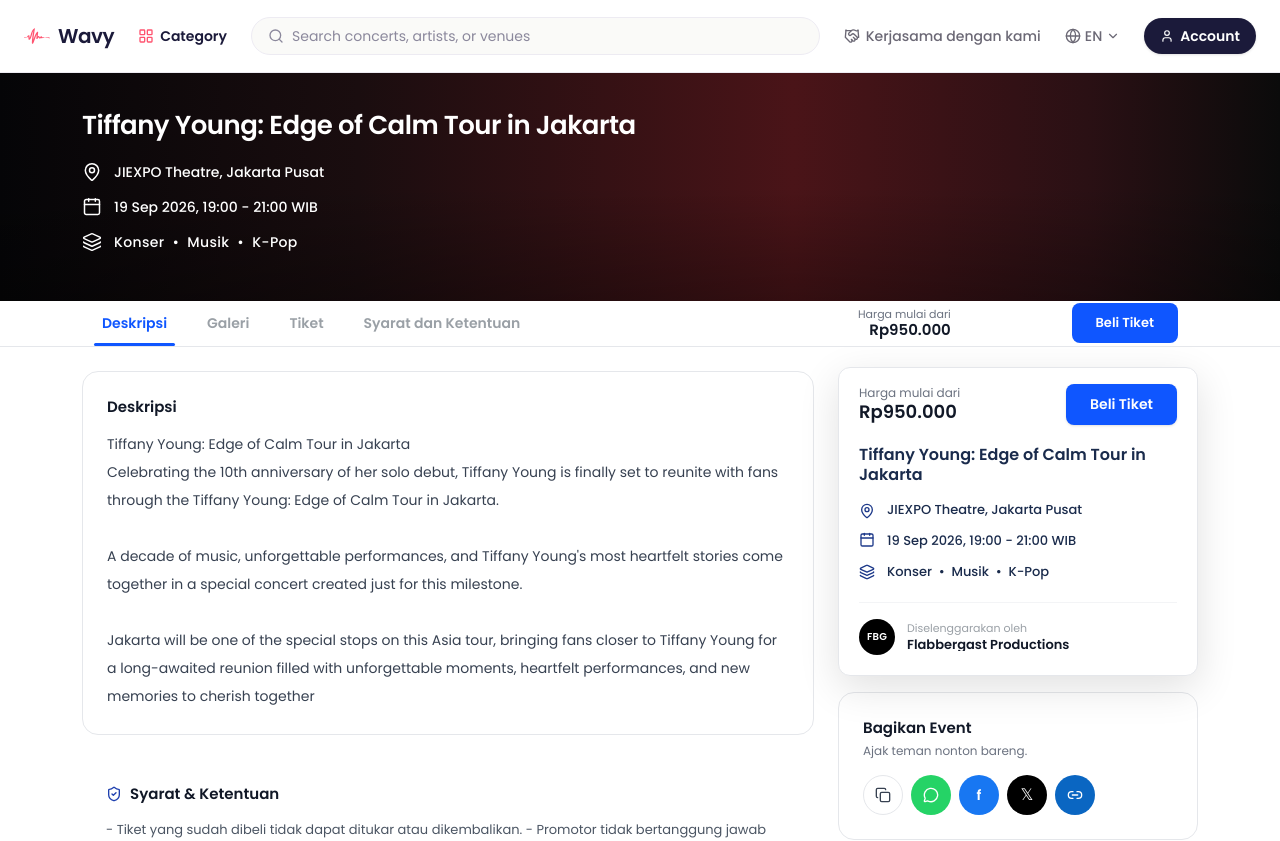
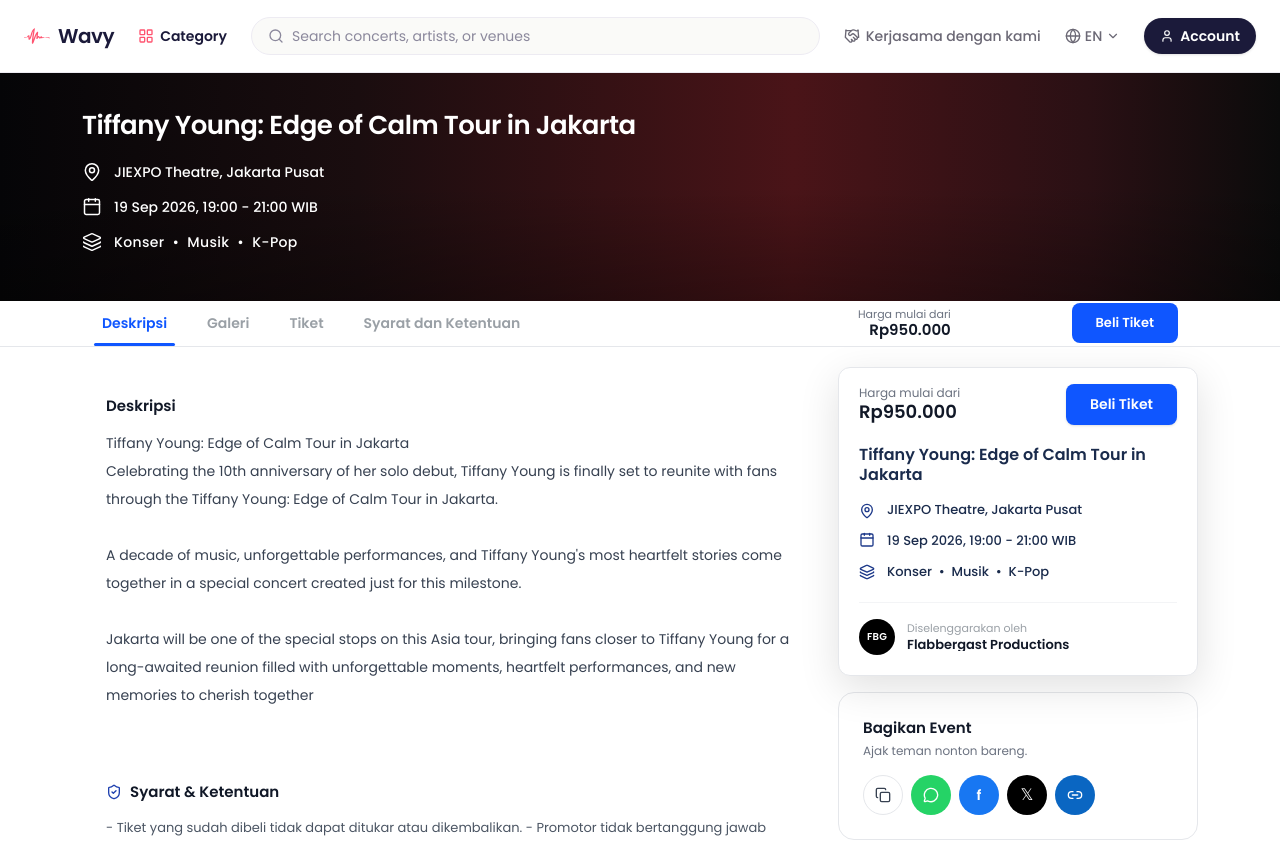
Before and after one commit to jieglee/wavy-next, a Next.js app: page /en/concerts/1 in a window 1280 px wide. Shown: the top 841 px of the page. Built offline with nearby package versions, Linux system fonts and the light colour scheme; no server answers; a web font is replaced by a local one.

Commit message:
feat: add detail description

```diff
--- a/src/components/concerts/concert-description.tsx
+++ b/src/components/concerts/concert-description.tsx
@@ -2,7 +2,7 @@
 import { sanitizeHtml } from "@/lib/sanitize";
 
 const ConcertDescription = forwardRef<HTMLDivElement, { description: string }>(({ description }, ref) => (
-  <section ref={ref} id="sec-desc" className="scroll-mt-[140px] rounded-2xl border border-[#E5E7EB] bg-white p-5 sm:p-6">
+  <section ref={ref} id="sec-desc" className="scroll-mt-[140px] rounded-2xl bg-white p-5 sm:p-6">
     <h2 className="text-[15px] font-bold text-[#111827]">Deskripsi</h2>
     <div className="tnc-html mt-3 whitespace-pre-line text-[14px] leading-7 text-[#374151]" dangerouslySetInnerHTML={{ __html: sanitizeHtml(description || "") }} />
   </section>
--- a/src/components/concerts/concert-gallery.tsx
+++ b/src/components/concerts/concert-gallery.tsx
@@ -4,7 +4,7 @@
   ({ gallery, title }, ref) => {
     if (!gallery?.length) return null;
     return (
-      <section ref={ref} id="sec-gallery" className="scroll-mt-[140px] rounded-2xl border border-[#E5E7EB] bg-white p-5 sm:p-6">
+      <section ref={ref} id="sec-gallery" className="scroll-mt-[140px] rounded-2xl bg-white p-5 sm:p-6">
         <h2 className="text-[15px] font-bold text-[#111827]">Galeri</h2>
         <div className="mt-4 grid grid-cols-2 gap-3 sm:grid-cols-3">
           {gallery.map((url, i) => (
--- a/src/components/concerts/concert-seatmap.tsx
+++ b/src/components/concerts/concert-seatmap.tsx
@@ -5,7 +5,7 @@
 }) {
   if (!seatmap) return null;
   return (
-    <section className="rounded-2xl border border-[#E5E7EB] bg-white p-5 sm:p-6">
+    <section className="rounded-2xl bg-white p-5 sm:p-6">
       <h2 className="text-[15px] font-bold text-[#111827]">Denah Tempat Duduk</h2>
       <p className="mt-1 text-xs text-[#6B7280]">{seatmap.name}</p>
       <div className="mt-4 overflow-hidden rounded-xl border border-[#E5E7EB] bg-[#F9FAFB]">
```
